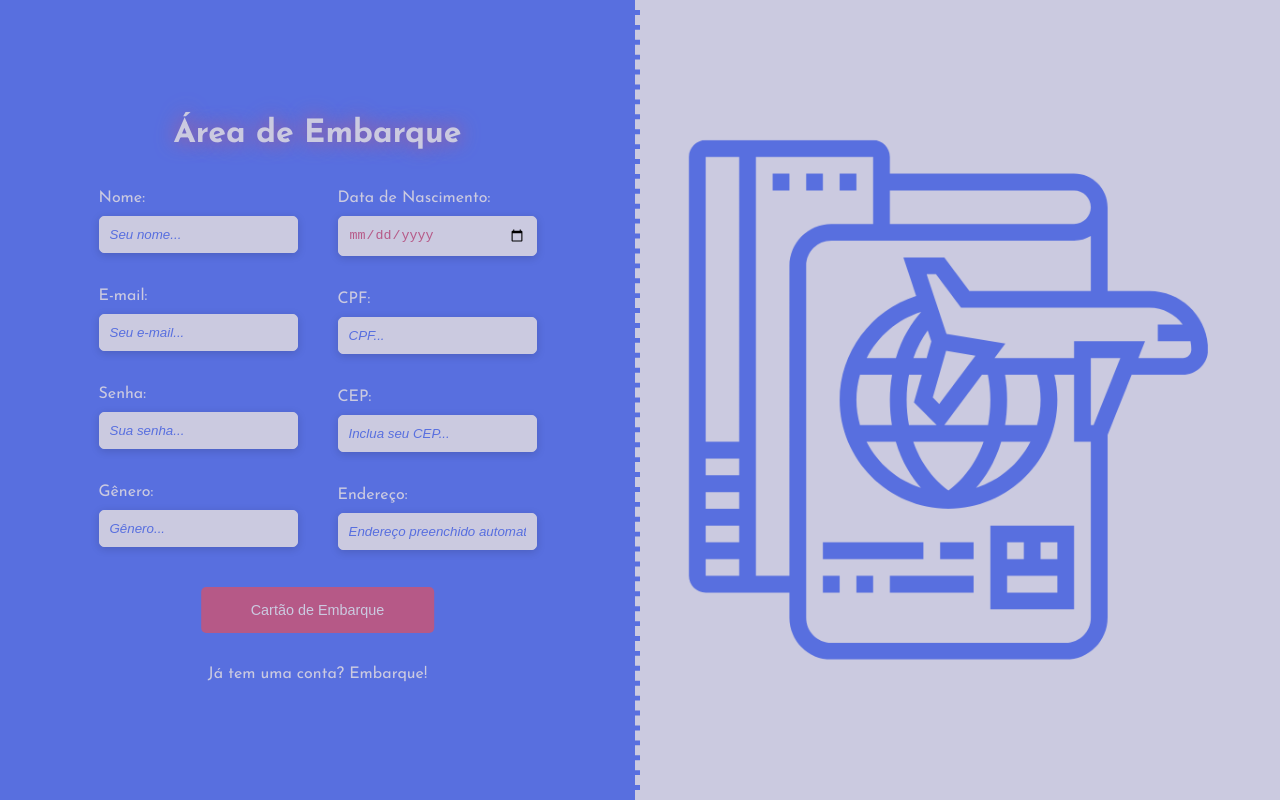
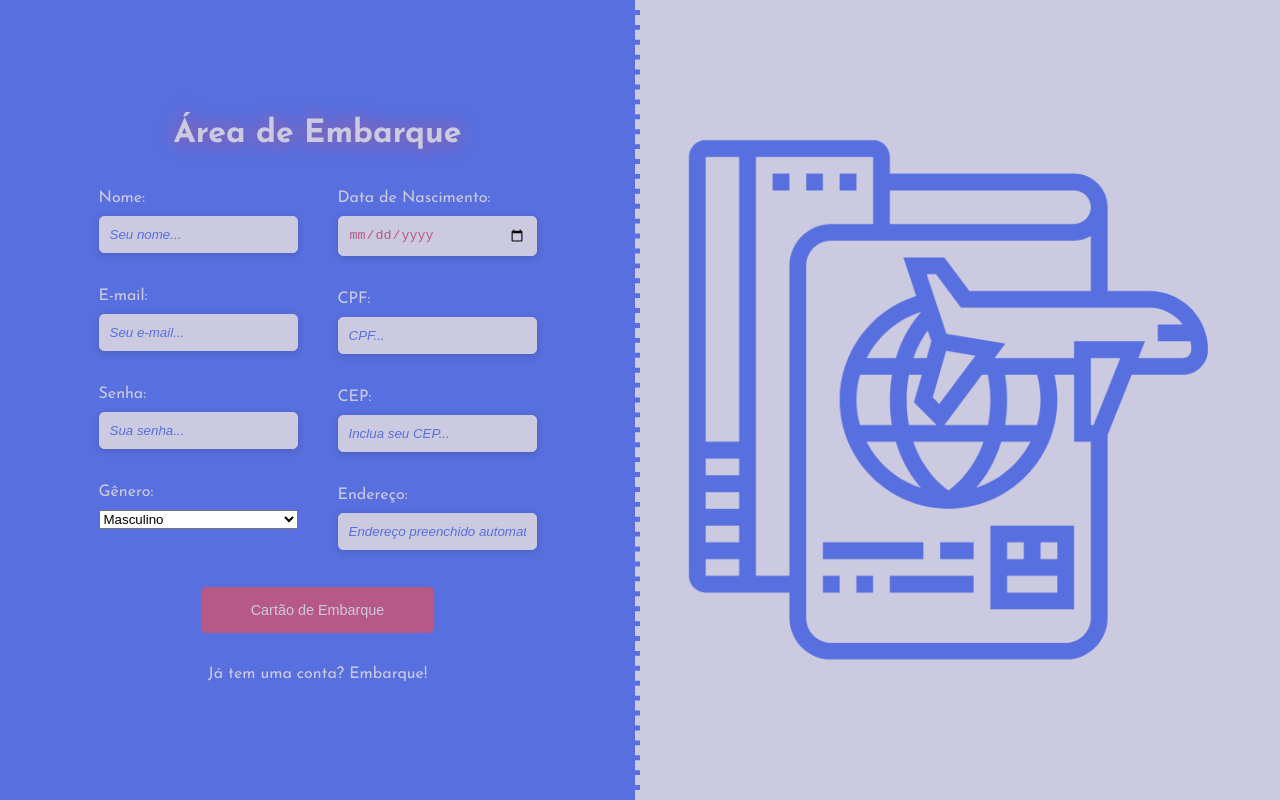
Before and after one commit to FuturoDEV-Trip/M3P-FrontEnd-squad5, a React (Vite) app: page /cadastro in a window 1280 px wide. Built offline with nearby package versions, Linux system fonts and the light colour scheme.

Commit message:
Integracao Cadastro de Usuario

```diff
--- a/src/pages/Cadastro/Cadastro.jsx
+++ b/src/pages/Cadastro/Cadastro.jsx
@@ -1,96 +1,84 @@
-import { useState } from 'react';
-import { useForm } from 'react-hook-form';
-import { Link, useNavigate } from 'react-router-dom';
+import { useState } from "react";
+import { useForm } from "react-hook-form";
+import { Link, useNavigate } from "react-router-dom";
 import { z } from "zod";
-import { zodResolver } from '@hookform/resolvers/zod';
-import { validateUser } from '../../service/userValidate';
-import getAddressFromCep from '../../service/addressService';
-import styles from './Cadastro.module.css';
-import axios from 'axios';
-import { v4 as uuidv4 } from 'uuid';
+import { zodResolver } from "@hookform/resolvers/zod";
+import getAddressFromCep from "../../service/addressService";
+import styles from "./Cadastro.module.css";
+import axios from "axios";
+
+/* import { v4 as uuidv4 } from 'uuid'; */
 
 // Validation with Zod
 const schema = z.object({
-    nome_usuario: z.string().nonempty({ message: 'Nome é obrigatório' }),
-    email_usuario: z.string()
-          .nonempty({ message: 'E-mail é obrigatório' })
-          .email({ message: 'E-mail inválido' }),
-    senha_usuario: z.string()
-          .nonempty({ message: 'Senha é obrigatória' })
-          .min(8, { message: 'Senha precisa ter pelo menos 8 caracteres' }),
-    sexo_usuario: z.string().optional(),
-    nascimento_usuario: z.string().nonempty({ message: 'Data de nascimento é obrigatória' })
-          .refine(value => {
-              const today = new Date().toISOString().split('T')[0];
-              return value <= today;
-          }, { message: 'Data de nascimento não pode ser uma data do futuro' }),
-    cpf_usuario: z.string()
-          .nonempty({ message: 'CPF é obrigatório' })
-          .length(11, { message: 'CPF precisa conter 11 dígitos' })
-          .refine(value => /^\d+$/.test(value), { message: 'CPF precisa ser um número válido' }),
-    cep_usuario: z.string()
-          .nonempty({ message: 'CEP é obrigatório' })
+  nome_usuario: z.string().nonempty({ message: "Nome é obrigatório" }),
+  email_usuario: z
+    .string()
+    .nonempty({ message: "E-mail é obrigatório" })
+    .email({ message: "E-mail inválido" }),
+  senha_usuario: z
+    .string()
+    .nonempty({ message: "Senha é obrigatória" })
+    .min(6, { message: "Senha precisa ter pelo menos 6 caracteres" }),
+  sexo_usuario: z.string().optional(),
+  nascimento_usuario: z
+    .string()
+    .nonempty({ message: "Data de nascimento obrigatória" })
+    .refine(
+      (value) => {
+        const today = new Date().toISOString().split("T")[0];
+        return value <= today;
+      },
+      { message: "Data de nascimento não pode ser uma data do futuro" }
+    ),
+  cpf_usuario: z
+    .string()
+    .nonempty({ message: "CPF é obrigatório" })
+    .length(11, { message: "CPF precisa conter 11 dígitos" })
+    .refine((value) => /^\d+$/.test(value), {
+      message: "CPF precisa ser um número válido",
+    }),
+  cep_usuario: z.string().nonempty({ message: "CEP é obrigatório" }),
+});
+
+function Cadastro() {
+  const {
+    register,
+    handleSubmit,
+    setValue,
+    formState: { errors },
+  } = useForm({
+    resolver: zodResolver(schema),
   });
 
-function Cadastro() {
-  const { register, handleSubmit, setValue, setError, formState: { errors } } = useForm({
-    resolver: zodResolver(schema),
-});
+  const [successMessage, setSuccessMessage] = useState("");
+  const [generalError, setGeneralError] = useState("");
+  const [endereco, setEndereco] =useState("")
 
-  const [successMessage, setSuccessMessage] = useState('');
-  const [generalError, setGeneralError] = useState('');
   const navigate = useNavigate();
 
   async function onSubmit(data) {
-    console.log(data);
+    try {
+      await axios.post("http://localhost:3000/usuarios", data);
 
-    const userId = uuidv4();
-    const userData = {
-      id: userId,
-      ...data
-    };
-
-    const validationErrors = await validateUser(userData);
-
-    if (Object.keys(validationErrors).length > 0) {
-        if (validationErrors.email_usuario) {
-            setError('email_usuario', { type: 'manual', message: validationErrors.email_usuario });
-        }
-        if (validationErrors.cpf_usuario) {
-            setError('cpf_usuario', { type: 'manual', message: validationErrors.cpf_usuario });
-        }
-        if (validationErrors.generalError) {
-            setGeneralError(validationErrors.generalError);
-        }
-        return;
-    }
-
-    try {
-      await axios.post('http://localhost:3000/usuarios', data);
-
-      setSuccessMessage('Embarque de usuário realizado com sucesso!');
-      alert('Embarque realizado com sucesso!');
-      navigate('/');
+      setSuccessMessage("Embarque de usuário realizado com sucesso!");
+      alert("Embarque realizado com sucesso!");
+      navigate("/");
     } catch (error) {
-      console.error('Erro ao cadastrar usuário', error);
-      setGeneralError('Falha ao cadastrar usuário');
-      alert('Falha ao cadastrar usuário!');
+      console.error("Erro ao cadastrar usuário", error);
+      setGeneralError("Falha ao cadastrar usuário");
+      alert("Falha ao cadastrar usuário!");
     }
   }
 
   async function handleCep(e) {
-    const cep_usuario = e.target.value.replace(/\D/g, '');
+    const cep_usuario = e.target.value.replace(/\D/g, "");
     if (cep_usuario.length === 8) {
       try {
         const addressData = await getAddressFromCep(cep_usuario);
-        console.log(addressData);
-        setValue('endereco_usuario', addressData.logradouro);
-        setValue('cidade_usuario', addressData.localidade);
-        setValue('complemento', addressData.complemento);
-        setValue('latitude', addressData.latitude);
-        setValue('longitude', addressData.longitude);
+        setEndereco(`${addressData.logradouro}, ${addressData.bairro}, ${addressData.localidade} - ${addressData.uf}`)
       } catch (error) {
-        console.log('Erro ao carregar informações do endereço', error);
+        console.log("Erro ao carregar informações do endereço", error);
       }
     }
   }
@@ -101,8 +89,9 @@ function Cadastro() {
         <h2>Área de Embarque</h2>
 
         <form onSubmit={handleSubmit(onSubmit)} className={styles.signupForm}>
-
-          {successMessage && <div className={styles.successMessage}>{successMessage}</div>}
+          {successMessage && (
+            <div className={styles.successMessage}>{successMessage}</div>
+          )}
 
           <div className={styles.leftSignupForm}>
             <div className={styles.signupGroup}>
@@ -110,8 +99,7 @@ function Cadastro() {
               <input
                 type="text"
                 id="name"
-                className={styles.signupInput}
-                placeholder='Seu nome...'
+                placeholder="Seu nome..."
                 {...register("nome_usuario")}
               />
               <div className={styles.errorContainer}>
@@ -124,8 +112,7 @@ function Cadastro() {
               <input
                 type="email"
                 id="email"
-                className={styles.signupInput}
-                placeholder='Seu e-mail...'
+                placeholder="Seu e-mail..."
                 {...register("email_usuario")}
               />
               <div className={styles.errorContainer}>
@@ -138,8 +125,7 @@ function Cadastro() {
               <input
                 type="password"
                 id="password"
-                className={styles.signupInput}
-                placeholder='Sua senha...'
+                placeholder="Sua senha..."
                 {...register("senha_usuario")}
               />
               <div className={styles.errorContainer}>
@@ -149,13 +135,11 @@ function Cadastro() {
 
             <div className={styles.signupGroup}>
               <label htmlFor="gender">Gênero:</label>
-              <input
-                type="text"
-                id="gender"
-                className={styles.signupInput}
-                placeholder='Gênero...'
-                {...register("sexo_usuario")}
-              />
+              <select id="gender" {...register("sexo_usuario")}>
+                <option value="masculino">Masculino</option>
+                <option value="feminino">Feminino</option>
+                <option value="outros">Outros</option>
+              </select>
               <div className={styles.errorContainer}>
                 <p className={styles.error}>{errors.sexo_usuario?.message}</p>
               </div>
@@ -169,11 +153,13 @@ function Cadastro() {
                 type="date"
                 id="birthday"
                 className={styles.signupInput}
-                placeholder='Data de Nascimento...'
+                placeholder="Data de Nascimento..."
                 {...register("nascimento_usuario")}
               />
               <div className={styles.errorContainer}>
-                <p className={styles.error}>{errors.nascimento_usuario?.message}</p>
+                <p className={styles.error}>
+                  {errors.nascimento_usuario?.message}
+                </p>
               </div>
             </div>
 
@@ -182,11 +168,10 @@ function Cadastro() {
               <input
                 type="text"
                 id="cpf"
-                className={styles.signupInput}
-                placeholder='CPF...'
+                placeholder="CPF..."
                 maxLength={11}
                 {...register("cpf_usuario")}
-                onInput={e => {
+                onInput={(e) => {
                   e.target.value = e.target.value.slice(0, 11);
                 }}
               />
@@ -200,8 +185,7 @@ function Cadastro() {
               <input
                 type="text"
                 id="cep"
-                className={styles.signupInput}
-                placeholder='Inclua seu CEP...'
+                placeholder="Inclua seu CEP..."
                 {...register("cep_usuario")}
                 onBlur={handleCep}
               />
@@ -215,16 +199,24 @@ function Cadastro() {
               <input
                 type="text"
                 id="address"
-                className={styles.signupInput}
-                placeholder='Endereço preenchido automaticamente...'
+                value={endereco}
+                placeholder="Endereço preenchido automaticamente..."
+                {...register("endereco_usuario")}
               />
             </div>
 
-            <button type="submit" className={styles.signupButton}>Cartão de Embarque</button>
+            <button type="submit" className={styles.signupButton}>
+              Cartão de Embarque
+            </button>
           </div>
         </form>
 
-        <p>Já tem uma conta? <Link className={styles.link} to="/">Embarque!</Link></p>
+        <p>
+          Já tem uma conta?{" "}
+          <Link className={styles.link} to="/">
+            Embarque!
+          </Link>
+        </p>
       </div>
       <div className={styles.right}></div>
     </main>
```
